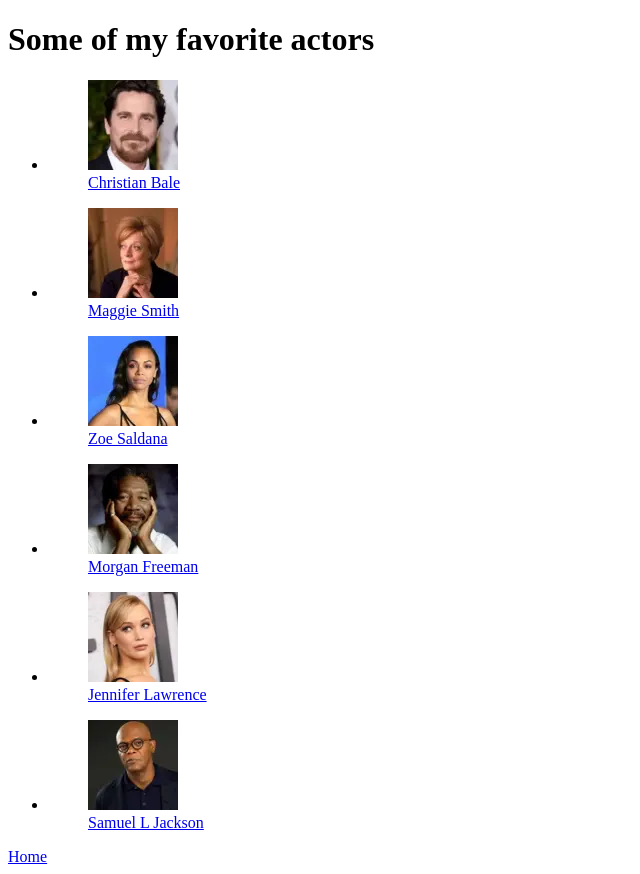
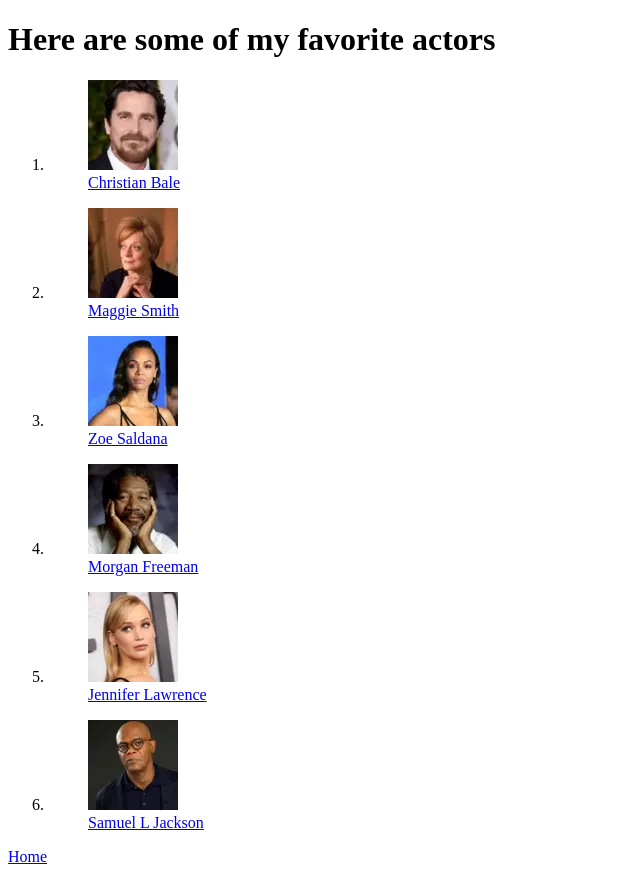
Before and after one commit to AlexGTraining/fdc_first_main_assignment, a plain HTML site: page pages/main.html in a window 1280 px wide. Shown: the whole page, without its empty margins (0-640 px from the left). Drawn offline with Linux system fonts and the light colour scheme.

Commit message:
Improved the header message for user clarity. Changed the unordered list into an ordered one for better intent sharing.

```diff
--- a/pages/main.html
+++ b/pages/main.html
@@ -7,10 +7,10 @@
   </head>
   <body>
     <header>
-      <h1>Some of my favorite actors</h1>
+      <h1>Here are some of my favorite actors</h1>
     </header>
     <main>
-      <ul>
+      <ol>
         <li>
           <a href="./actors/christian_bale.html">
             <figure>
@@ -78,7 +78,7 @@
             </figure>
           </a>
         </li>
-      </ul>
+      </ol>
     </main>
     <footer>
       <a href="../index.html">Home</a>
```
